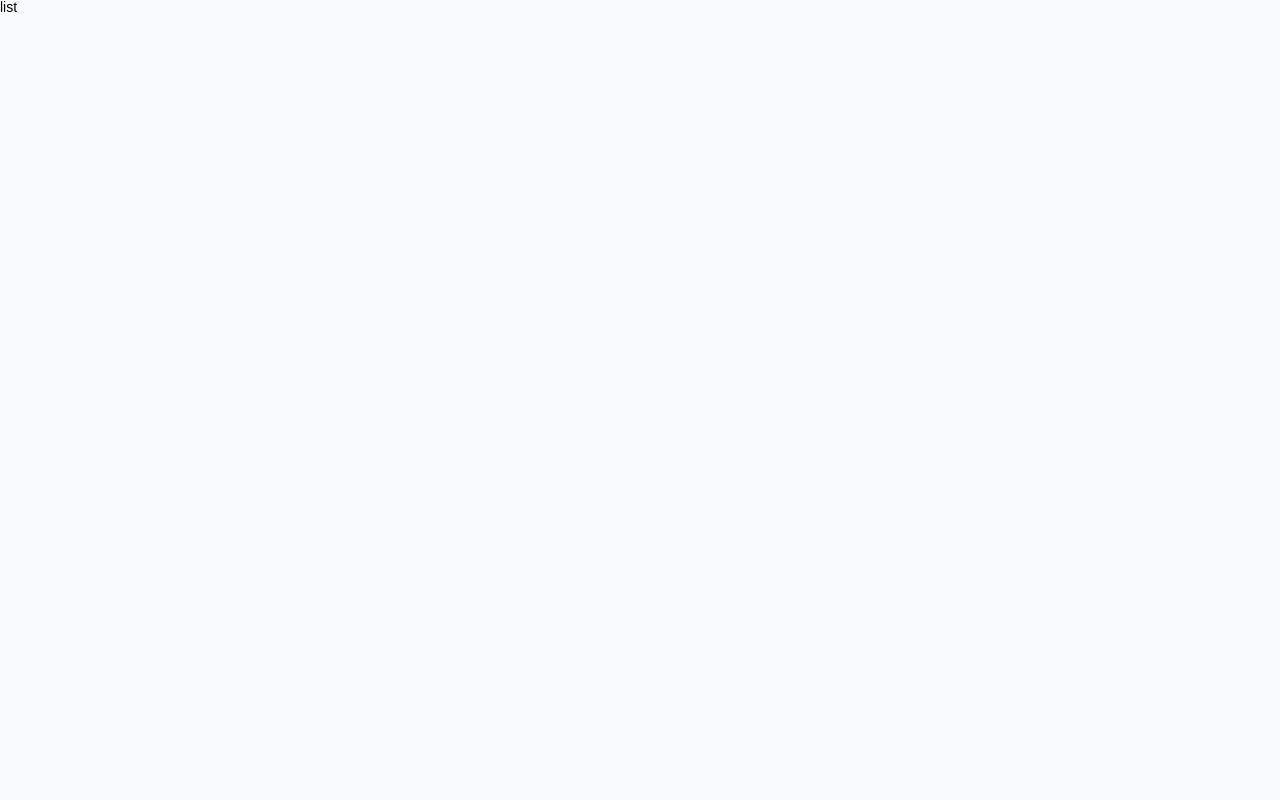
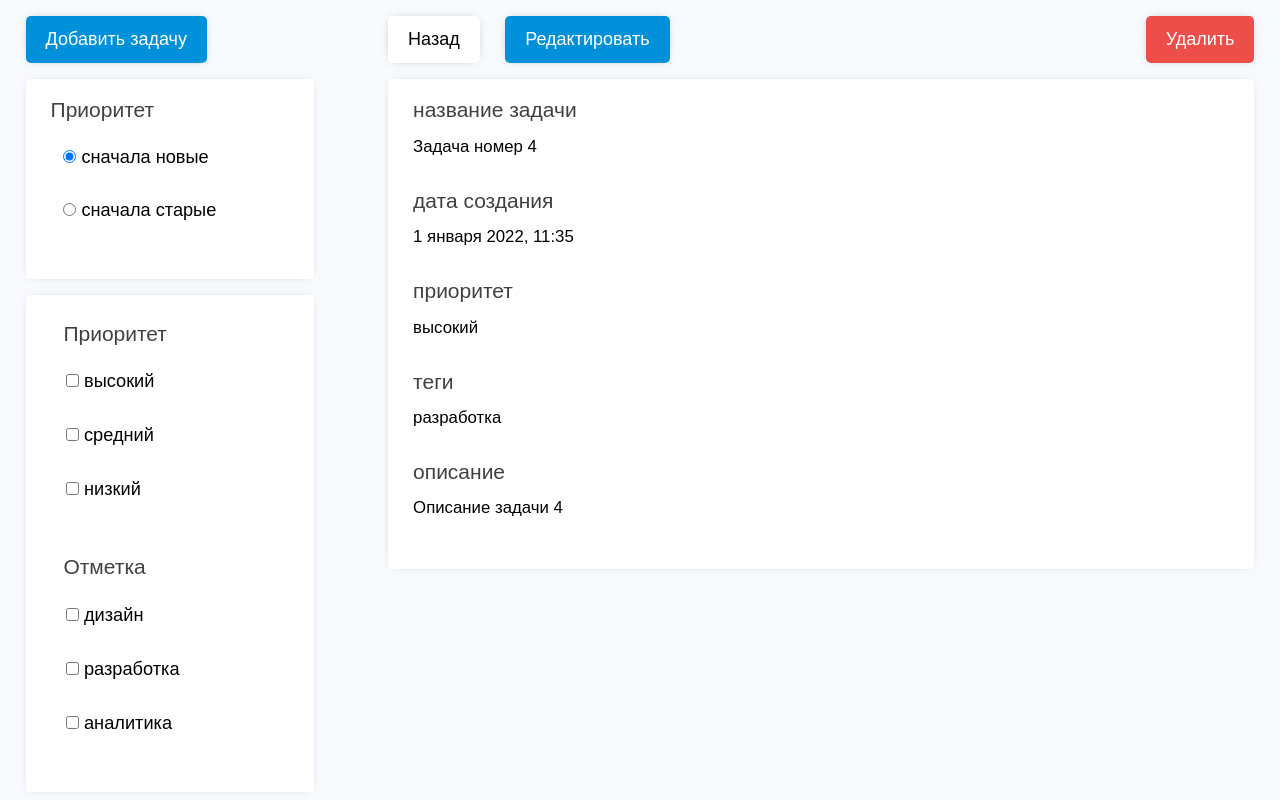
Before and after one commit to misbiheyv/testExerciseVLRU, a Vue app in the folder client/: page /preview in a window 1280 px wide. Shown: the top 800 px of the page. Built offline with nearby package versions, Linux system fonts and the light colour scheme.

Commit message:
create layout of preview pages

```diff
--- a/client/src/App.vue
+++ b/client/src/App.vue
@@ -44,4 +44,16 @@
     line-height: 150%;
     color: rgba(0, 0, 0, 0.75);
   }
+  .action-btn {
+    background-color: #0091da !important;
+    color: white;
+  }
+  .delete-btn {
+    background-color: #ee4e4a !important;
+    color: white;
+  }
+  .info-block {
+    font-size: 1.2rem;
+    line-height: 160%;
+  }
 </style>
--- a/client/src/components/Button.vue
+++ b/client/src/components/Button.vue
@@ -1,6 +1,7 @@
 <template>
     <div class="btn-wrapper btn">
-        Добавить задачу
+        <slot>
+        </slot>
     </div>
 </template>
 
@@ -16,5 +17,10 @@
     justify-content: center;
     align-content: center;
     cursor: pointer;
+
+    -webkit-box-shadow: 0px 0px 10px -6px rgba(34, 60, 80, 0.8);
+    -moz-box-shadow: 0px 0px 10px -6px rgba(34, 60, 80, 0.8);
+    box-shadow: 0px 0px 10px -6px rgba(34, 60, 80, 0.8);
+
 }
 </style>
--- a/client/src/components/Card.vue
+++ b/client/src/components/Card.vue
@@ -19,8 +19,4 @@
     margin-bottom: 2vh;
   }
 
-  .info-block {
-    font-size: 1.2rem;
-    line-height: 160%;
-  }
 </style>
--- /dev/null
+++ b/client/src/components/Categories.vue
@@ -0,0 +1,49 @@
+<template>
+    <div class="category">
+        <div class="card-label-title menu__label-title">
+            {{ category }}
+        </div>
+        <ul class="category__labels">
+            <form action="#">
+                <li v-for="name in labels" :key="name+new Date()">
+                    <input type="checkbox" name="name" id="key"> {{ name }}
+                </li>
+            </form>
+        </ul>
+    </div>
+</template>
+<script>
+
+export default {
+    props: {
+        labels: {
+            type: Array,
+            required: true
+        },
+        category: {
+            type: String,
+            required: true
+        }
+    },
+    data() {
+        return {
+        }
+    }
+}
+</script>
+<style scoped>
+
+.category {
+    margin: 1vh 0 1vh 0
+}
+
+.menu__label-title {
+    margin-left: 1vw;
+}
+
+.category__labels {
+    line-height: 180%;
+    font-size: 1.3rem;
+    margin-left: 1.2vw;
+}
+</style>
--- a/client/src/components/MenuCategories.vue
+++ b/client/src/components/MenuCategories.vue
@@ -1,54 +1,19 @@
 <template>
     <div class="menu__wrapper">
-        <div class="category">
-            <div class="card-label-title menu__label-title">
-                Приоритет
-            </div>
-            <ul class="category__labels">
-                <form action="#">
-                    <li> <input type="checkbox"> высокий</li>
-                    <li> <input type="checkbox"> средний</li>
-                    <li> <input type="checkbox"> низкий</li>
-                </form>
-            </ul>
-        </div>
-
-        <div class="category">
-            <div class="card-label-title menu__label-title">
-                Отметка
-            </div>
-            <ul class="category__labels">
-                <form action="#">
-                    <li> <input type="checkbox"> Дизайн</li>
-                    <li> <input type="checkbox"> Разработка</li>
-                    <li> <input type="checkbox"> Изучение</li>
-                </form>
-            </ul>
-        </div>
+        <categories :category="'Приоритет'" :labels="['высокий','средний','низкий']"></categories>
+        <categories :category="'Отметка'" :labels="['дизайн','разработка','аналитика']"></categories>
     </div>
 </template>
 
 <script>
-    export default {
-        data() {
-            return {
-
-            }
-        }
-    }
+    import Categories from "./Categories.vue";
+    export default { components: { Categories } }
 </script>
 
 <style scoped>
-.menu__label-title {
-    margin-bottom: 1vh;
-}
-.category:last-child {
-    margin: 2vh 0 0 0
+.menu__wrapper {
+    display: flex;
+    flex-wrap: wrap;
 }
 
-ul li {
-    line-height: 180%;
-    font-size: 1.3rem;
-    margin-left: 1vw;
-}
 </style>
--- a/client/src/views/TaskPreview.vue
+++ b/client/src/views/TaskPreview.vue
@@ -1,13 +1,90 @@
 <template>
-    <div>list</div>
+    <div class="preview__wrapper">
+        <aside class="preview__aside">
+            <my-button class="action-btn">{{'Добавить задачу'}}</my-button>
+            <sort-categories class="card-container"></sort-categories>
+            <menu-categories class="card-container"></menu-categories>
+            <card></card>
+            <card></card>
+            <card></card>
+        </aside>
+        <div class="preview__content">
+            <div class="buttons__bar">
+
+                <my-button>{{ 'Назад' }}</my-button>
+                <my-button class="action-btn">{{ 'Редактировать' }}</my-button>
+                <my-button class="delete-btn">{{ 'Удалить' }}</my-button>
+
+            </div>
+            <div class="card-container preview__card">
+                <div class="preview__card">
+                    <div class="card-label-title">название задачи</div>
+                    <div class="info-block">Задача номер 4</div>
+                    <div class="card-label-title">дата создания</div>
+                    <div class="info-block">1 января 2022, 11:35</div>
+                    <div class="card-label-title">приоритет</div>
+                    <div class="info-block">высокий</div>
+                    <div class="card-label-title">теги</div>
+                    <div class="info-block">разработка</div>
+                    <div class="card-label-title">описание</div>
+                    <div class="info-block">Описание задачи 4</div>
+                </div>
+            </div>
+        </div>
+    </div>
 </template>
 
 <script>
+import SortCategories from "../components/SortCategories.vue"
+import MenuCategories from "../components/MenuCategories.vue";
+import MyButton from "../components/Button.vue";
+import Card from "../components/Card.vue"
+
 export default {
-
+    components: { SortCategories, MenuCategories, MyButton, Card }
 }
 </script>
 
 <style scoped>
 
+.preview__wrapper {
+    padding: 2vh 2vw;
+}
+
+.preview__aside {
+    margin-right: 6%;
+}
+
+.preview__aside  * {
+    margin-bottom: 2vh;
+}
+
+.preview__wrapper {
+    display: flex;
+    width: 100%
+}
+.preview__aside {
+    width: 25%
+}
+.preview__content {
+    width: 75%
+}
+.buttons__bar {
+    display: flex;
+    margin-bottom: 2vh;
+}
+.buttons__bar>*:last-child {
+    margin-left: auto;
+}
+.buttons__bar>.action-btn {
+    margin: 0 2vw;
+}
+.preview__card>*:nth-child(even) {
+    margin-bottom: 3vh;
+}
+
+.preview__card>*:nth-child(odd) {
+    margin-bottom: 1vh;
+}
+
 </style>
--- a/client/src/views/TasksFeed.vue
+++ b/client/src/views/TasksFeed.vue
@@ -1,16 +1,15 @@
 <template>
     <div class="wrapper">
-        <aside class="aside">
+        <aside class="feed__aside">
             <div class="card-container sort-categories">
                 <sort-categories></sort-categories>
             </div>
-
             <div class="card-container sort-categories">
                 <menu-categories></menu-categories>
             </div>
         </aside>
         <div class="content">
-            <my-button class="action-btn"></my-button>
+            <my-button class="action-btn">{{'Добавить задачу'}}</my-button>
             <ul class="feed">
                 <li> <card class="card"></card></li>
                 <li> <card class="card"></card></li>
@@ -51,10 +50,6 @@ export default {
     li {
         cursor: pointer;
     }
-    .action-btn {
-        background-color: #0091da;
-        color: white;
-    }
     .card {
         margin: 15px 0
     }
@@ -65,7 +60,7 @@ export default {
     .sort-categories:first-child {
         margin-bottom: 2vh;
     }
-    .aside {
+    .feed__aside {
         min-width: 20%
     }
 </style>
```
